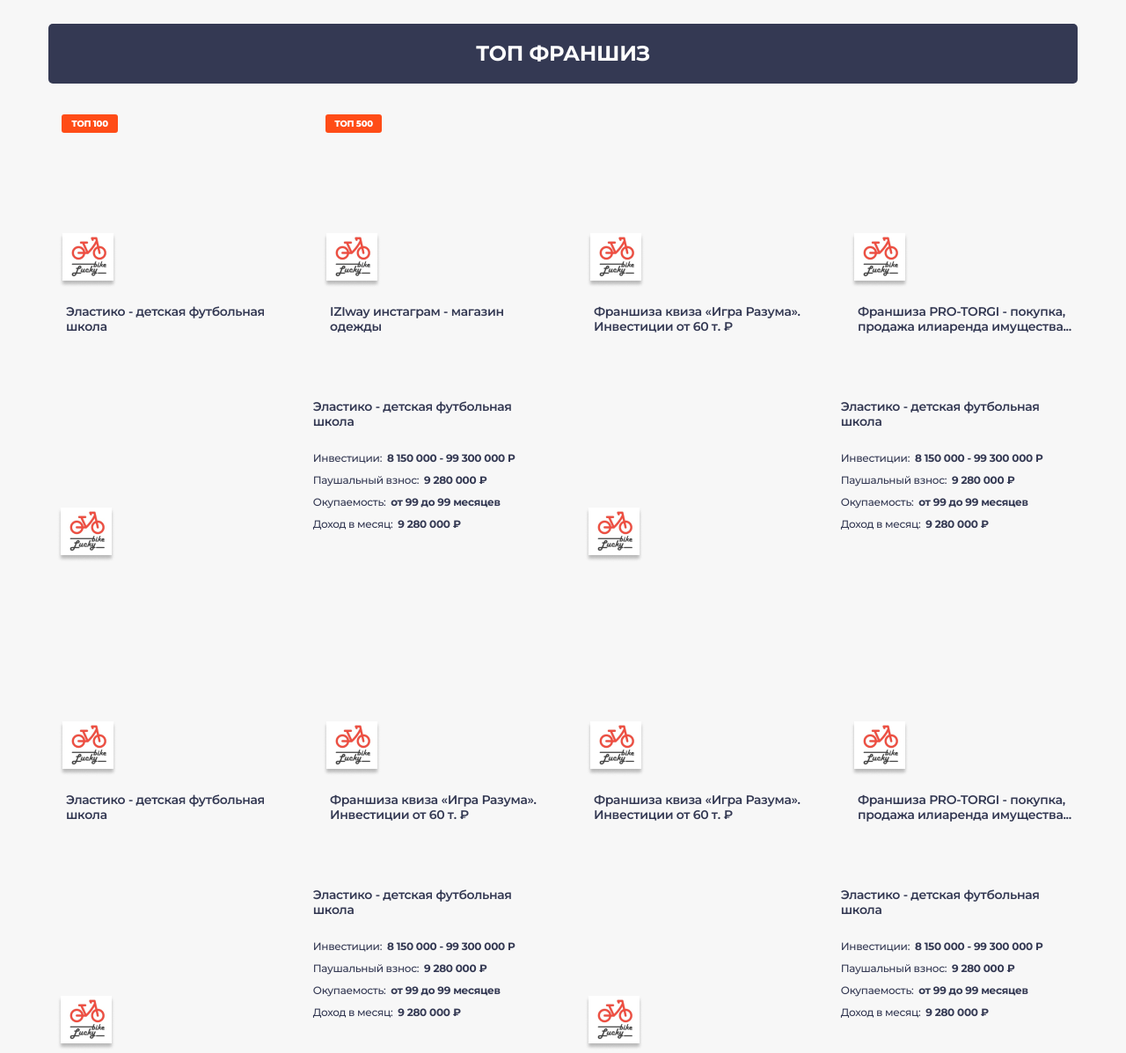
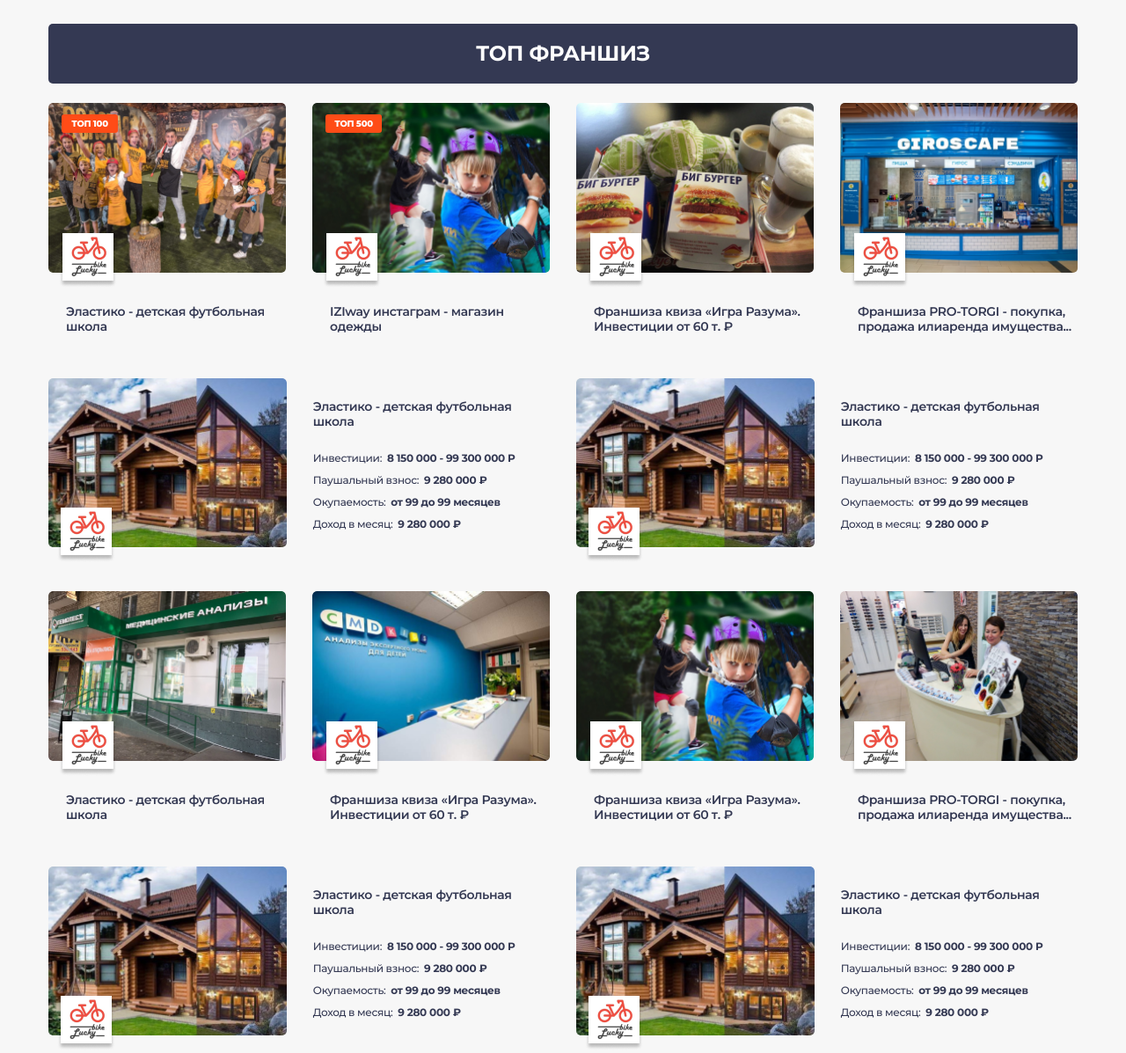
Before and after one commit to Mai1z/headwork, a website: page app/index.html in a window 1280 px wide. Shown: the part 1331-2528 px from the top of the page at 88% size. Drawn offline with nearby package versions, Linux system fonts and the light colour scheme; the site is published under a folder, as on GitHub Pages, so addresses that start at the root find nothing.

Commit message:
Add files via upload

```diff
--- a/app/scss/_intro.scss
+++ b/app/scss/_intro.scss
@@ -12,7 +12,7 @@
 	width: 100%;
 	height: 312px;
 	border-radius: 5px;
-	background: url(/img/Frame.png);
+	background: url(../img/Frame.png);
 	-webkit-background-size: cover;
 	background-size: cover;
 	outline: 0;
--- a/app/scss/_news.scss
+++ b/app/scss/_news.scss
@@ -29,7 +29,7 @@
 	width: 100%;
 	height: 144px;
 	border-radius: 5px;
-	background: url("/img/image10.png")
+	background: url("../img/image10.png")
 	center no-repeat;
 	transition: opacity .2s linear;
 }
--- a/app/scss/_topfr.scss
+++ b/app/scss/_topfr.scss
@@ -96,7 +96,7 @@
 	width: 100%;
 	border-radius: 5px;
 	height: 193px;
-	background: url(/img/image9.png) center no-repeat;
+	background: url(../img/image9.png) center no-repeat;
 	background-size: cover;
 		div {
 			width: 64px;
@@ -118,7 +118,7 @@
 	width: 100%;
 	border-radius: 5px;
 	height: 193px;
-	background: url(/img/Mask.png) center no-repeat;
+	background: url(../img/Mask.png) center no-repeat;
 	background-size: cover;
 		div {
 			width: 64px;
@@ -140,7 +140,7 @@
 	width: 100%;
 	border-radius: 5px;
 	height: 193px;
-	background: url(/img/image91.png) center no-repeat;
+	background: url(../img/image91.png) center no-repeat;
 	background-size: cover;
 }
 
@@ -148,7 +148,7 @@
 	width: 100%;
 	border-radius: 5px;
 	height: 193px;
-	background: url(/img/image92.png) center no-repeat;
+	background: url(../img/image92.png) center no-repeat;
 	background-size: cover;
 }
 
@@ -156,7 +156,7 @@
 	width: 100%;
 	border-radius: 5px;
 	height: 193px;
-	background: url(/img/image95.png) center no-repeat;
+	background: url(../img/image95.png) center no-repeat;
 	background-size: cover;
 }
 
@@ -164,7 +164,7 @@
 	width: 100%;
 	border-radius: 5px;
 	height: 193px;
-	background: url(/img/image96.png) center no-repeat;
+	background: url(../img/image96.png) center no-repeat;
 	background-size: cover;
 }
 
@@ -172,7 +172,7 @@
 	width: 100%;
 	border-radius: 5px;
 	height: 193px;
-	background: url(/img/image94.png) center no-repeat;
+	background: url(../img/image94.png) center no-repeat;
 	background-size: cover;
 }
 
@@ -211,7 +211,7 @@
 .topfr-block2__item-img {
 	width: 47.5%;
 	border-radius: 5px;
-	background: url(/img/image918.png) center no-repeat;
+	background: url(../img/image918.png) center no-repeat;
 	background-size: cover;
 	position: relative;
 }
```
Also changed, not shown: app/css/slyle.css.
